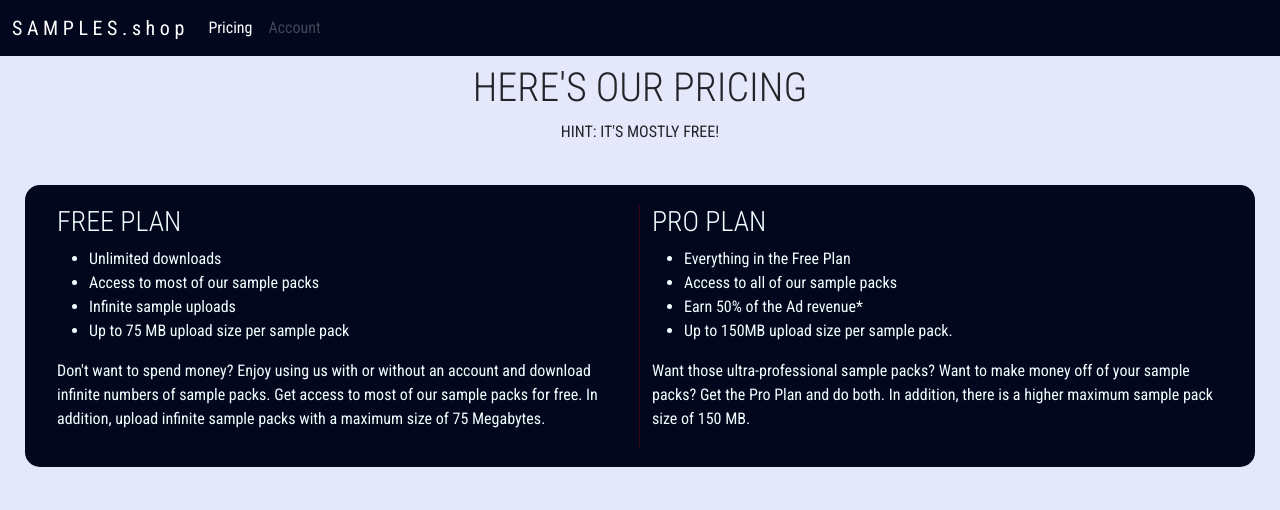
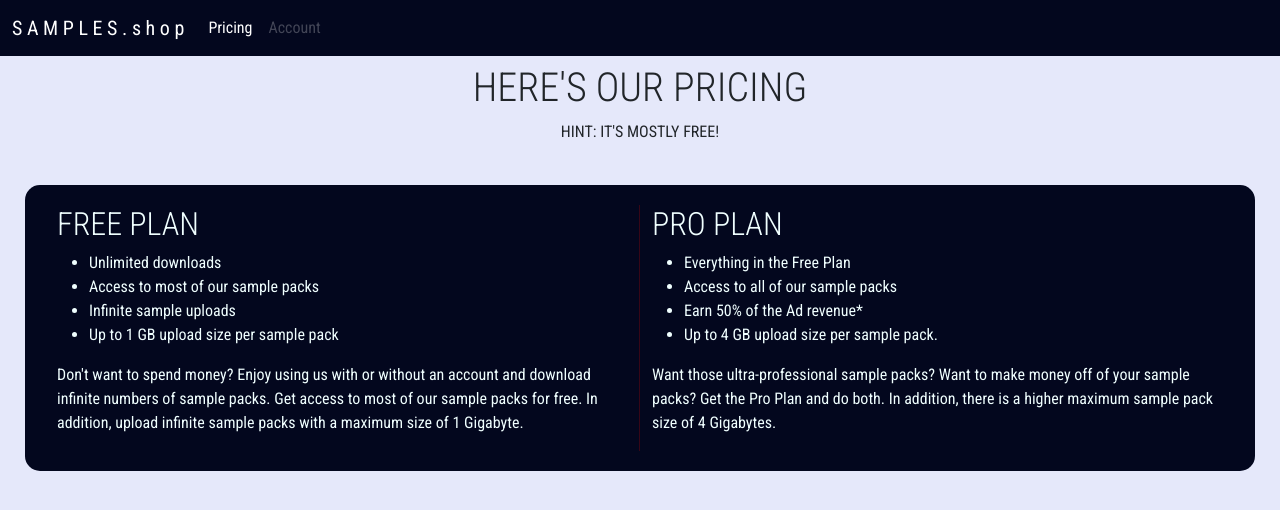
Before and after one commit to TheMowgliMan/samples.shop, a plain HTML site: page pricing/index.html in a window 1280 px wide. Drawn offline with nearby package versions, Linux system fonts and the light colour scheme.

Commit message:
Update plan space

```diff
--- a/pricing/index.html
+++ b/pricing/index.html
@@ -49,31 +49,31 @@
             <!--Explanitory boxes-->
             <div class="row ss-text-box">
                 <div class="col-12 col-md-6 order-1 order-md-1 right-sep">
-                    <h3>FREE PLAN</h3>
+                    <h2>FREE PLAN</h3>
 
                     <ul>
                         <li>Unlimited downloads</li>
                         <li>Access to most of our sample packs</li>
                         <li>Infinite sample uploads</li>
-                        <li>Up to 75 MB upload size per sample pack</li>
+                        <li>Up to 1 GB upload size per sample pack</li>
                     </ul>
                     <p>
                         Don't want to spend money? Enjoy using us with or without an account and download infinite numbers of sample packs. Get access to most of our sample packs
-                        for free. In addition, upload infinite sample packs with a maximum size of 75 Megabytes.
+                        for free. In addition, upload infinite sample packs with a maximum size of 1 Gigabyte.
                     </p>
                 </div>
                 <div class="col-12 col-md-6 order-2 order-md-2">
-                    <h3>PRO PLAN</h3>
+                    <h2>PRO PLAN</h3>
 
                     <ul>
                         <li>Everything in the Free Plan</li>
                         <li>Access to all of our sample packs</li>
                         <li>Earn 50% of the Ad revenue*</li>
-                        <li>Up to 150MB upload size per sample pack.</li>
+                        <li>Up to 4 GB upload size per sample pack.</li>
                     </ul>
                     <p>
                         Want those ultra-professional sample packs? Want to make money off of your sample packs? Get the Pro Plan and do both. In addition, there is a higher maximum
-                        sample pack size of 150 MB.
+                        sample pack size of 4 Gigabytes.
                     </p>
                 </div>
             </div>
```
